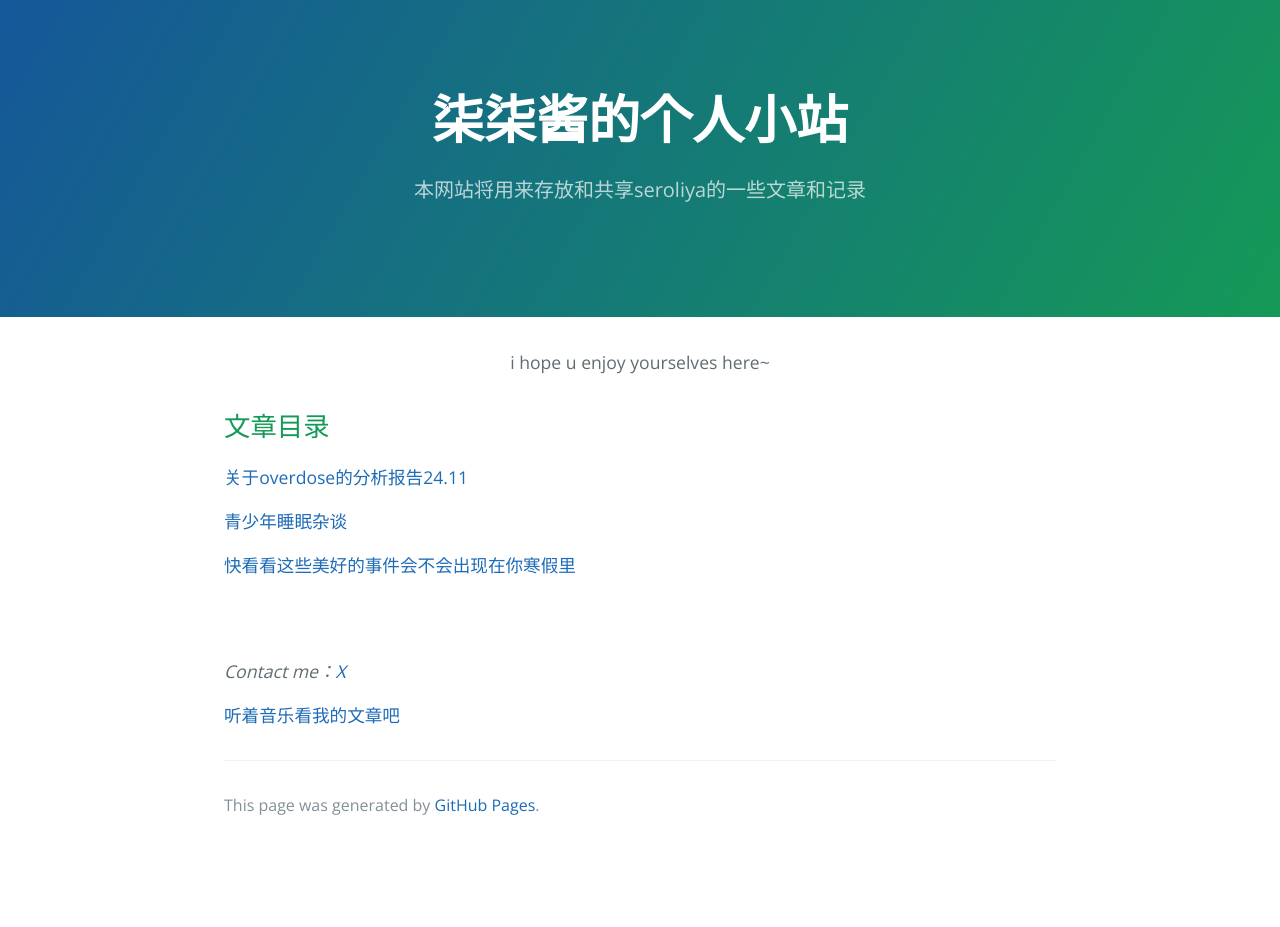
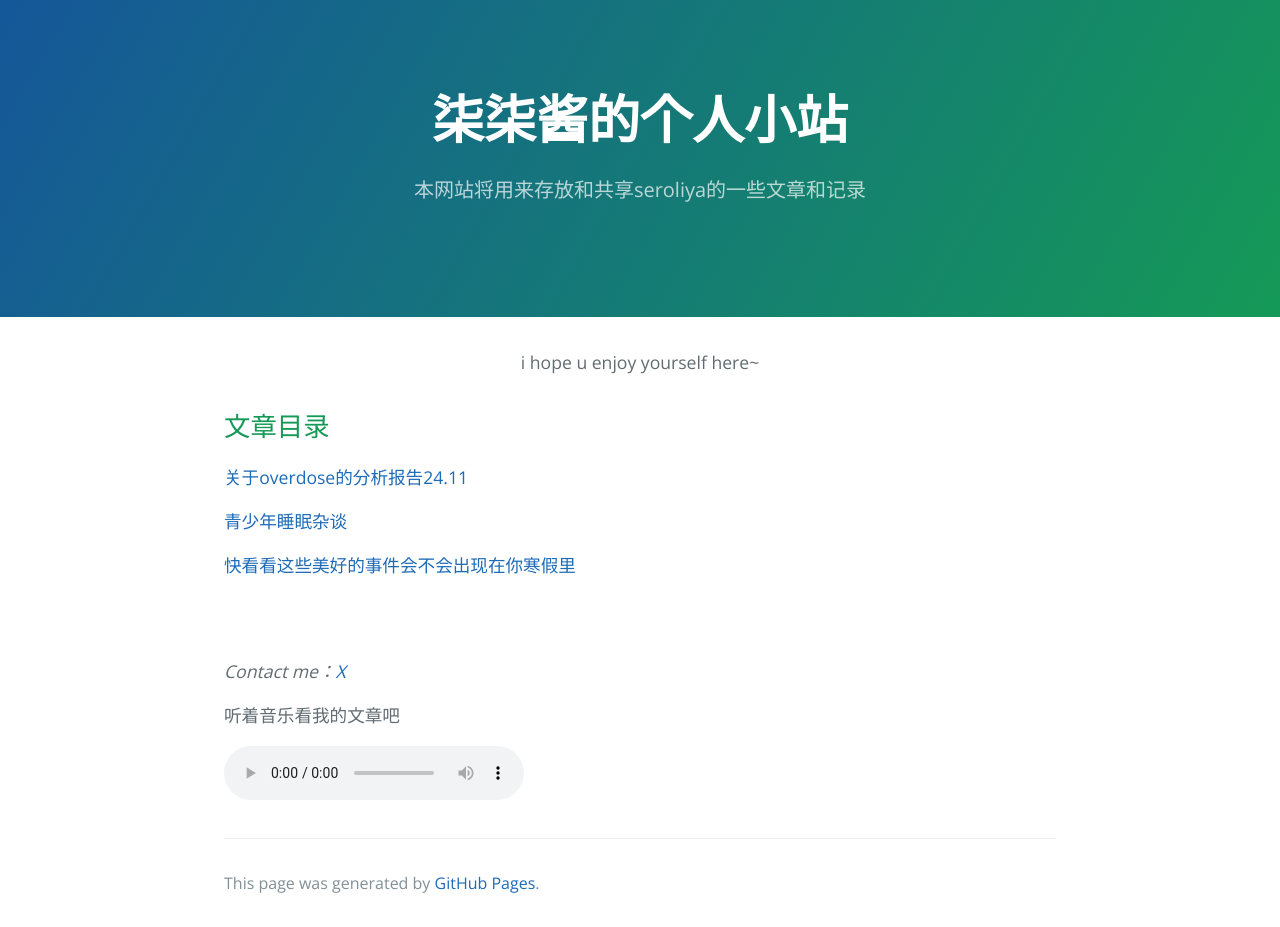
Before and after one commit to Seroliya/Seroliya.github.io, a Jekyll site: the page built from index.md, in a window 1280 px wide. Built offline with Jekyll 4.4.1, drawn with Linux system fonts in a browser that asks for light colours; before the commit the page ends 900 px from its top, so only the background shows below that.

Commit message:
Update index.md

```diff
--- a/index.md
+++ b/index.md
@@ -2,7 +2,7 @@
 layout: default
 ---
 <div style='text-align:center;'>
-i hope u enjoy yourselves here~
+i hope u enjoy yourself here~
 </div>
 
 ## 文章目录
@@ -15,4 +15,8 @@ i hope u enjoy yourselves here~
 <br><br><br><br>
 _Contact me：[X](https://x.com/77KawaiiQwQ)_
 
-[听着音乐看我的文章吧](https://music.163.com/song?id=2666842841&uct2=U2FsdGVkX1+eJxX6b9/xone7M08JATZ4TiJBd2sQNvU=)
+听着音乐看我的文章吧
+
+<audio controls>
+  <source src=./assets/ヨルシカ - へび.mp3 type=audio/mpeg>
+</audio>
```
